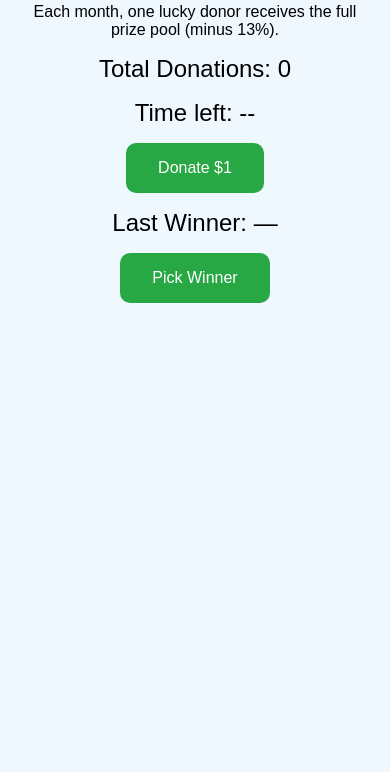
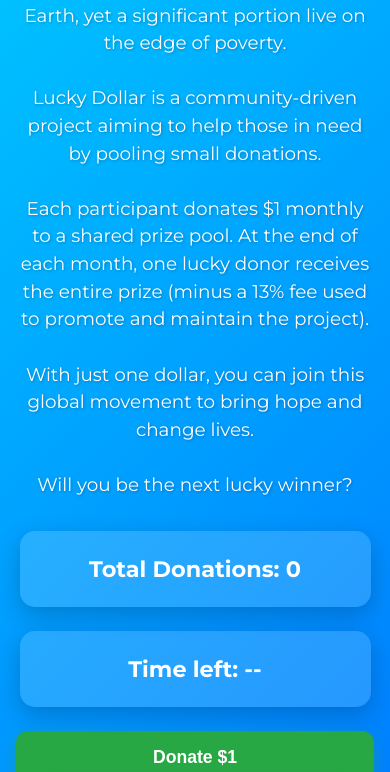
Before and after one commit to LuckyDollar-1/lucky-dollar, a plain HTML site: page index.html in a window 390 px wide. Shown: the part 109-881 px from the top of the page. Before the commit the page ends 844 px from the top, so only its background shows below. Drawn offline with Linux system fonts and the light colour scheme.

Commit message:
Update index.html

```diff
--- a/index.html
+++ b/index.html
@@ -2,43 +2,168 @@
 <html lang="en">
 <head>
   <meta charset="UTF-8" />
-  <meta name="viewport" content="width=device-width, initial-scale=1.0" />
+  <meta name="viewport" content="width=device-width, initial-scale=1" />
   <title>Lucky Dollar</title>
+
+  <!-- Google Fonts -->
+  <link href="https://fonts.googleapis.com/css2?family=Montserrat:wght@400;700&display=swap" rel="stylesheet" />
+
   <style>
+    /* Reset */
+    * {
+      box-sizing: border-box;
+      margin: 0;
+      padding: 0;
+    }
+
     body {
-      font-family: sans-serif;
+      font-family: 'Montserrat', sans-serif;
+      background: linear-gradient(135deg, #00c6ff, #0072ff);
+      color: #fff;
+      min-height: 100vh;
+      display: flex;
+      flex-direction: column;
+      align-items: center;
+      padding: 2rem 1rem 3rem;
       text-align: center;
-      background: #f0f8ff;
-      margin: 0;
-      padding: 2rem;
     }
-    h1 { color: #008080; }
-    #donateCount, #timer, #winner { font-size: 1.5rem; margin: 1rem 0; }
-    button {
-      padding: 1rem 2rem;
-      font-size: 1rem;
-      background-color: #28a745;
+
+    h1 {
+      font-weight: 700;
+      font-size: 3rem;
+      margin-bottom: 0.5rem;
+      text-shadow: 1px 1px 4px rgba(0,0,0,0.3);
+    }
+
+    p.description {
+      font-size: 1.15rem;
+      margin-bottom: 2rem;
+      max-width: 480px;
+      line-height: 1.5;
+      text-shadow: 1px 1px 3px rgba(0,0,0,0.25);
+    }
+
+    .card {
+      background: rgba(255 255 255 / 0.15);
+      border-radius: 15px;
+      padding: 1.5rem 2rem;
+      margin-bottom: 1.5rem;
+      width: 320px;
+      box-shadow: 0 8px 24px rgb(0 0 0 / 0.2);
+      transition: background-color 0.3s ease;
+      user-select: none;
+    }
+    .card:hover {
+      background: rgba(255 255 255 / 0.25);
+    }
+
+    #donateCount, #timer, #winner {
+      font-size: 1.8rem;
+      font-weight: 600;
+      text-align: center;
+    }
+
+    /* Donate Button */
+    a#donateLink {
+      display: inline-block;
+      text-decoration: none;
+      width: 100%;
+    }
+    button#donateBtn {
+      background: #28a745;
+      border: none;
+      border-radius: 12px;
+      padding: 1rem 0;
+      font-size: 1.3rem;
+      font-weight: 700;
       color: white;
+      width: 100%;
+      cursor: pointer;
+      box-shadow: 0 5px 15px rgba(40, 167, 69, 0.4);
+      transition: background-color 0.3s ease, transform 0.2s ease;
+      user-select: none;
+    }
+    button#donateBtn:hover {
+      background: #218838;
+      transform: scale(1.05);
+    }
+    button#donateBtn:active {
+      transform: scale(0.95);
+    }
+
+    /* Pick Winner Button */
+    button#pickWinnerBtn {
+      background: #007bff;
       border: none;
-      border-radius: 10px;
+      border-radius: 12px;
+      padding: 0.8rem 0;
+      font-size: 1.2rem;
+      font-weight: 700;
+      color: white;
+      width: 320px;
       cursor: pointer;
+      box-shadow: 0 5px 15px rgba(0, 123, 255, 0.4);
+      transition: background-color 0.3s ease, transform 0.2s ease;
+      margin-top: 0.8rem;
+      user-select: none;
     }
-    button:hover { background-color: #218838; }
+    button#pickWinnerBtn:hover {
+      background: #0056b3;
+      transform: scale(1.05);
+    }
+    button#pickWinnerBtn:active {
+      transform: scale(0.95);
+    }
+
+    /* Info text about 13% */
+    p.fee-info {
+      font-size: 0.85rem;
+      color: rgba(255 255 255 / 0.5);
+      max-width: 320px;
+      margin: 1rem auto 0 auto;
+      user-select: none;
+    }
+
+    /* Responsive */
+    @media (max-width: 400px) {
+      .card, button#pickWinnerBtn {
+        width: 90vw;
+      }
+      h1 {
+        font-size: 2.2rem;
+      }
+      #donateCount, #timer, #winner {
+        font-size: 1.4rem;
+      }
+      button#donateBtn {
+        font-size: 1.1rem;
+      }
+    }
   </style>
 </head>
 <body>
   <h1>Lucky Dollar</h1>
-  <p>Each month, one lucky donor receives the full prize pool (minus 13%).</p>
+  <p class="description">
+    There are nearly 8 billion people on Earth, yet a significant portion live on the edge of poverty.<br /><br />
+    Lucky Dollar is a community-driven project aiming to help those in need by pooling small donations.<br /><br />
+    Each participant donates $1 monthly to a shared prize pool. At the end of each month, one lucky donor receives the entire prize (minus a 13% fee used to promote and maintain the project).<br /><br />
+    With just one dollar, you can join this global movement to bring hope and change lives.<br /><br />
+    Will you be the next lucky winner?
+  </p>
 
-  <div id="donateCount">Total Donations: 0</div>
-  <div id="timer">Time left: --</div>
+  <div class="card" id="donateCount">Total Donations: 0</div>
+  <div class="card" id="timer">Time left: --</div>
 
-  <a href="https://www.paypal.com/donate/?business=luckydollar.org@gmail.com&currency_code=USD" target="_blank">
-  <button id="donateBtn">Donate $1</button>
-</a>
+  <a href="https://www.paypal.com/donate/?business=luckydollar.org@gmail.com&currency_code=USD" target="_blank" id="donateLink" rel="noopener noreferrer">
+    <button id="donateBtn">Donate $1</button>
+  </a>
 
-  <div id="winner">Last Winner: —</div>
-  <button onclick="pickWinner()">Pick Winner</button>
+  <div class="card" id="winner">Last Winner: —</div>
+  <button id="pickWinnerBtn">Pick Winner</button>
+
+  <p class="fee-info">
+    * 13% fee is taken from the total donations to cover website promotion and maintenance.
+  </p>
 
   <!-- Firebase SDKs -->
   <script type="module">
@@ -59,52 +184,14 @@
 
     const app = initializeApp(firebaseConfig);
     const db = getDatabase(app);
-
     const donationsRef = ref(db, "donations");
 
-    // Simulate new donor (replace with webhook in real use)
+    // For demo: add a fake donation on Donate button click (replace with real integration later)
     document.getElementById("donateBtn").addEventListener("click", () => {
       const fakeUser = "user" + Math.floor(Math.random() * 100000) + "@mail.com";
       push(donationsRef, { email: fakeUser, timestamp: Date.now() });
     });
 
-    // Update donation count live
-    onValue(donationsRef, (snapshot) => {
-      const data = snapshot.val();
-      const count = data ? Object.keys(data).length : 0;
-      document.getElementById("donateCount").innerText = Total Donations: ${count};
-    });
-
-    // Timer to end of month
-    function updateTimer() {
-      const now = new Date();
-      const end = new Date(now.getFullYear(), now.getMonth() + 1, 1);
-      const diff = end - now;
-      const days = Math.floor(diff / (1000 * 60 * 60 * 24));
-      const hours = Math.floor((diff / (1000 * 60 * 60)) % 24);
-      const mins = Math.floor((diff / (1000 * 60)) % 60);
-      document.getElementById("timer").innerText = Time left: ${days}d ${hours}h ${mins}m;
-    }
-    setInterval(updateTimer, 1000);
-    updateTimer();
-
-    // Pick winner (manual trigger)
-    async function pickWinner() {
-      const snapshot = await get(donationsRef);
-      const data = snapshot.val();
-      if (!data) {
-        alert("No donations yet!");
-        return;
-      }
-      const keys = Object.keys(data);
-      const winnerKey = keys[Math.floor(Math.random() * keys.length)];
-      const winnerEmail = data[winnerKey].email;
-      const masked = winnerEmail.replace(/(.{2}).+(@.+)/, "$1*$2");
-      document.getElementById("winner").innerText = Last Winner: ${masked};
-
-      // Clear all for next round
-      await remove(donationsRef);
-    }
-  </script>
-</body>
-</html>
+    // Animate donation count
+    let lastCount = 0;
+    onValue(d
```
